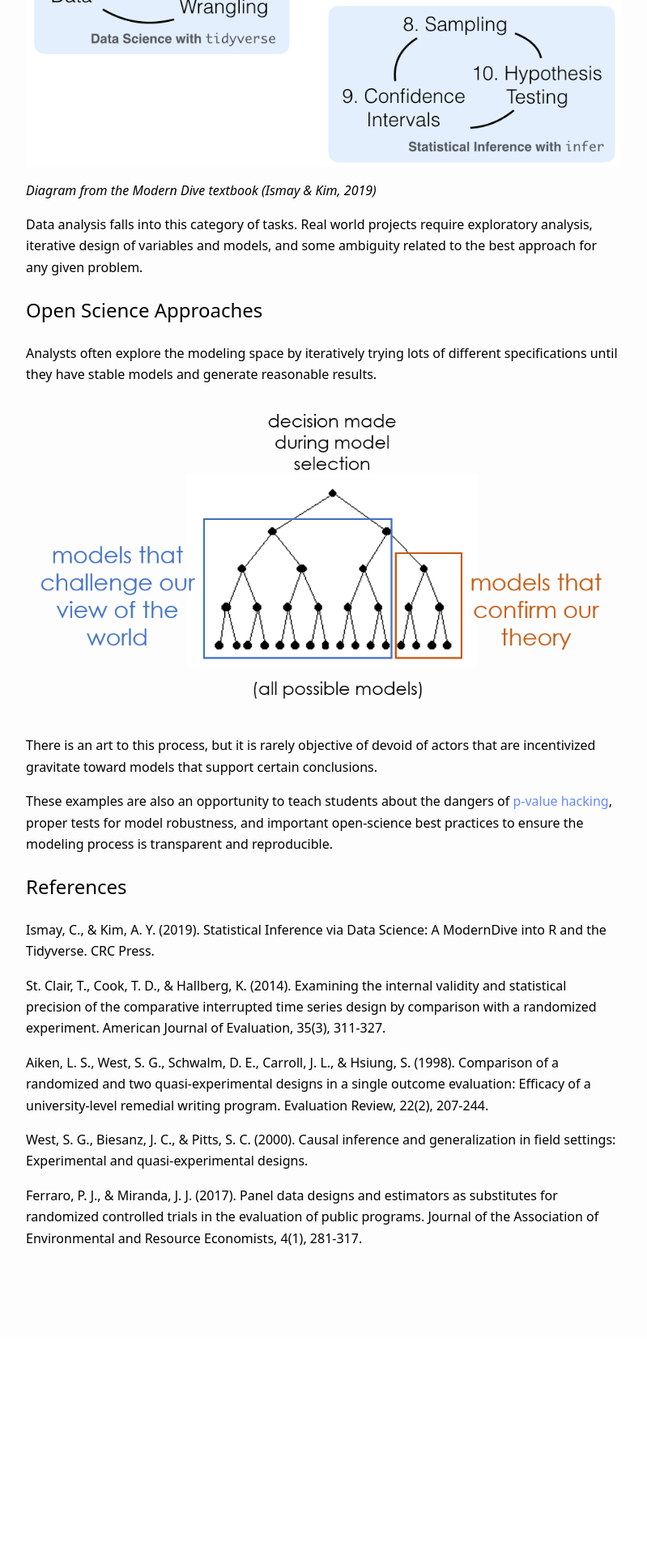
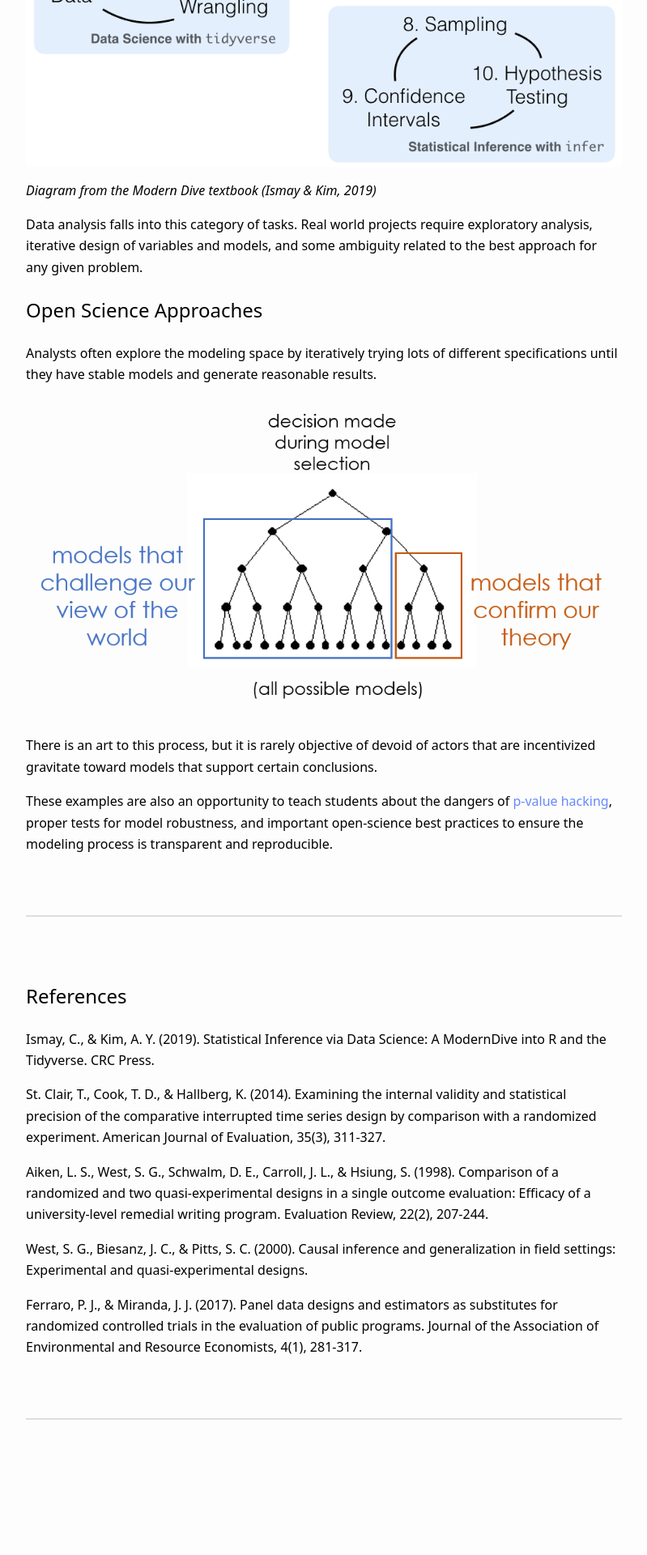
Before and after one commit to DS4PS/nhood-change-project, a Jekyll site: the page built from index.md, in a window 1280 px wide. Shown: the part 2623-4543 px from the top of the page at 81% size, without its empty margins (240-1039 px from the left). Built offline with Jekyll 4.4.1, drawn with Linux system fonts in a browser that asks for light colours; before the commit the page ends 4274 px from its top, so only the background shows below that.

Commit message:
Update index.md

```diff
--- a/index.md
+++ b/index.md
@@ -58,6 +58,10 @@ There is an art to this process, but it is rarely objective of devoid of actors
 These examples are also an opportunity to teach students about the dangers of [p-value hacking](https://www.nytimes.com/2017/10/18/magazine/when-the-revolution-came-for-amy-cuddy.html), proper tests for model robustness, and important open-science best practices to ensure the modeling process is transparent and reproducible.
 
 
+<br>
+<hr>
+<br>
+
 ## References
 
 Ismay, C., & Kim, A. Y. (2019). Statistical Inference via Data Science: A ModernDive into R and the Tidyverse. CRC Press.
@@ -70,7 +74,9 @@ West, S. G., Biesanz, J. C., & Pitts, S. C. (2000). Causal inference and general
 
 Ferraro, P. J., & Miranda, J. J. (2017). Panel data designs and estimators as substitutes for randomized controlled trials in the evaluation of public programs. Journal of the Association of Environmental and Resource Economists, 4(1), 281-317.
 
-
+<br>
+<hr>
+<br>
 
 
 <br>
```
